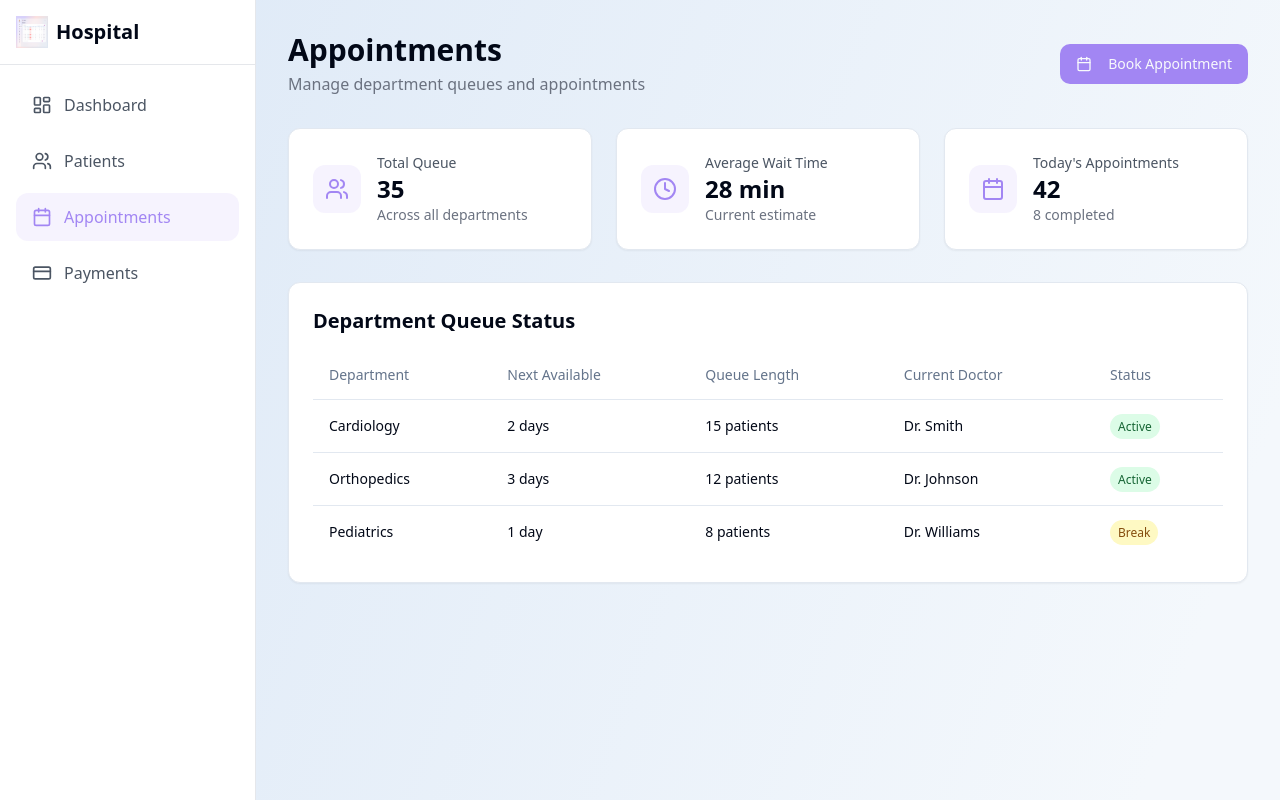
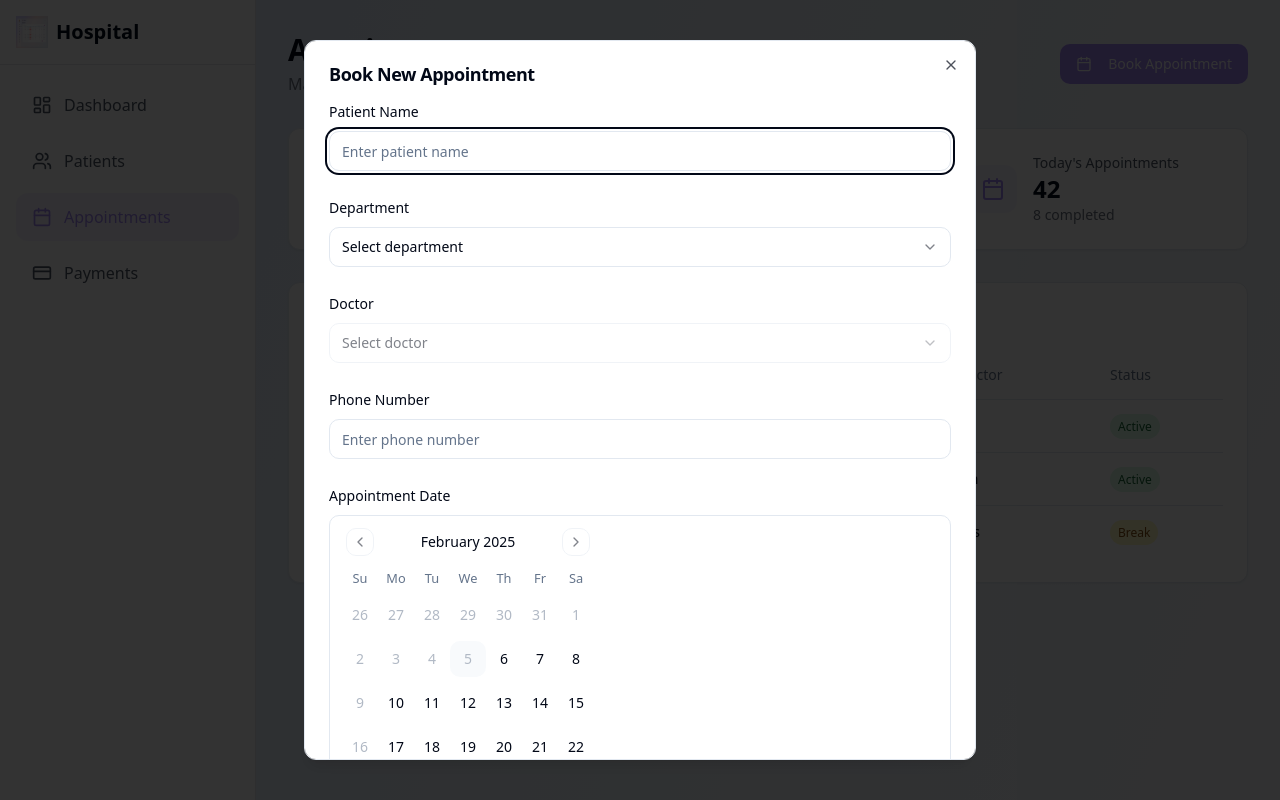
Before and after one commit to akhadeatharv/Health-Bridge-project, a React (Vite) app: page /appointments in a window 1280 px wide. Both pictures are taken after a click on the button "Book Appointment". Built offline with nearby package versions, Linux system fonts and the light colour scheme.

Commit message:
Create appointment booking page
Implemented a new appointment booking page and integrated it into the existing web application.
[skip gpt_engineer]

```diff
--- /dev/null
+++ b/src/components/AppointmentBookingForm.tsx
@@ -0,0 +1,168 @@
+import { useState } from "react";
+import { useForm } from "react-hook-form";
+import { Calendar } from "@/components/ui/calendar";
+import { Button } from "@/components/ui/button";
+import {
+  Form,
+  FormControl,
+  FormField,
+  FormItem,
+  FormLabel,
+  FormMessage,
+} from "@/components/ui/form";
+import {
+  Select,
+  SelectContent,
+  SelectItem,
+  SelectTrigger,
+  SelectValue,
+} from "@/components/ui/select";
+import { Input } from "@/components/ui/input";
+import { toast } from "sonner";
+
+type AppointmentFormData = {
+  patientName: string;
+  department: string;
+  doctor: string;
+  phone: string;
+};
+
+const departments = [
+  { id: "cardiology", name: "Cardiology", doctors: ["Dr. Smith", "Dr. Johnson"] },
+  { id: "orthopedics", name: "Orthopedics", doctors: ["Dr. Williams", "Dr. Brown"] },
+  { id: "pediatrics", name: "Pediatrics", doctors: ["Dr. Davis", "Dr. Miller"] },
+];
+
+const AppointmentBookingForm = () => {
+  const [date, setDate] = useState<Date>();
+  const [selectedDepartment, setSelectedDepartment] = useState("");
+
+  const form = useForm<AppointmentFormData>();
+
+  const handleSubmit = (data: AppointmentFormData) => {
+    if (!date) {
+      toast.error("Please select an appointment date");
+      return;
+    }
+
+    // Here you would typically make an API call to save the appointment
+    console.log({ ...data, appointmentDate: date });
+
+    toast.success("Appointment booked successfully!");
+    form.reset();
+    setDate(undefined);
+  };
+
+  return (
+    <Form {...form}>
+      <form onSubmit={form.handleSubmit(handleSubmit)} className="space-y-6">
+        <FormField
+          control={form.control}
+          name="patientName"
+          render={({ field }) => (
+            <FormItem>
+              <FormLabel>Patient Name</FormLabel>
+              <FormControl>
+                <Input placeholder="Enter patient name" {...field} />
+              </FormControl>
+              <FormMessage />
+            </FormItem>
+          )}
+        />
+
+        <FormField
+          control={form.control}
+          name="department"
+          render={({ field }) => (
+            <FormItem>
+              <FormLabel>Department</FormLabel>
+              <Select
+                onValueChange={(value) => {
+                  field.onChange(value);
+                  setSelectedDepartment(value);
+                }}
+                value={field.value}
+              >
+                <FormControl>
+                  <SelectTrigger>
+                    <SelectValue placeholder="Select department" />
+                  </SelectTrigger>
+                </FormControl>
+                <SelectContent>
+                  {departments.map((dept) => (
+                    <SelectItem key={dept.id} value={dept.id}>
+                      {dept.name}
+                    </SelectItem>
+                  ))}
+                </SelectContent>
+              </Select>
+              <FormMessage />
+            </FormItem>
+          )}
+        />
+
+        <FormField
+          control={form.control}
+          name="doctor"
+          render={({ field }) => (
+            <FormItem>
+              <FormLabel>Doctor</FormLabel>
+              <Select
+                onValueChange={field.onChange}
+                value={field.value}
+                disabled={!selectedDepartment}
+              >
+                <FormControl>
+                  <SelectTrigger>
+                    <SelectValue placeholder="Select doctor" />
+                  </SelectTrigger>
+                </FormControl>
+                <SelectContent>
+                  {departments
+                    .find((d) => d.id === selectedDepartment)
+                    ?.doctors.map((doctor) => (
+                      <SelectItem key={doctor} value={doctor}>
+                        {doctor}
+                      </SelectItem>
+                    ))}
+                </SelectContent>
+              </Select>
+              <FormMessage />
+            </FormItem>
+          )}
+        />
+
+        <FormField
+          control={form.control}
+          name="phone"
+          render={({ field }) => (
+            <FormItem>
+              <FormLabel>Phone Number</FormLabel>
+              <FormControl>
+                <Input placeholder="Enter phone number" {...field} />
+              </FormControl>
+              <FormMessage />
+            </FormItem>
+          )}
+        />
+
+        <div className="space-y-2">
+          <FormLabel>Appointment Date</FormLabel>
+          <Calendar
+            mode="single"
+            selected={date}
+            onSelect={setDate}
+            className="rounded-md border"
+            disabled={(date) => date < new Date() || date.getDay() === 0}
+          />
+        </div>
+
+        <Button type="submit" className="w-full">
+          Book Appointment
+        </Button>
+      </form>
+    </Form>
+  );
+};
+
+export default AppointmentBookingForm;
--- a/src/pages/Appointments.tsx
+++ b/src/pages/Appointments.tsx
@@ -1,3 +1,4 @@
+import { useState } from "react";
 import { Button } from "@/components/ui/button";
 import { Card } from "@/components/ui/card";
 import {
@@ -9,6 +10,14 @@ import {
   TableRow,
 } from "@/components/ui/table";
 import { Calendar, Clock, Users } from "lucide-react";
+import AppointmentBookingForm from "@/components/AppointmentBookingForm";
+import {
+  Dialog,
+  DialogContent,
+  DialogHeader,
+  DialogTitle,
+  DialogTrigger,
+} from "@/components/ui/dialog";
 
 const Appointments = () => {
   const departments = [
@@ -42,10 +51,20 @@ const Appointments = () => {
           <h1 className="text-3xl font-bold">Appointments</h1>
           <p className="text-gray-500 mt-1">Manage department queues and appointments</p>
         </div>
-        <Button className="bg-primary hover:bg-primary/90">
-          <Calendar className="w-4 h-4 mr-2" />
-          Book Appointment
-        </Button>
+        <Dialog>
+          <DialogTrigger asChild>
+            <Button className="bg-primary hover:bg-primary/90">
+              <Calendar className="w-4 h-4 mr-2" />
+              Book Appointment
+            </Button>
+          </DialogTrigger>
+          <DialogContent className="max-w-2xl max-h-[90vh] overflow-y-auto">
+            <DialogHeader>
+              <DialogTitle>Book New Appointment</DialogTitle>
+            </DialogHeader>
+            <AppointmentBookingForm />
+          </DialogContent>
+        </Dialog>
       </div>
 
       <div className="grid grid-cols-1 md:grid-cols-3 gap-6 mb-8">
```
